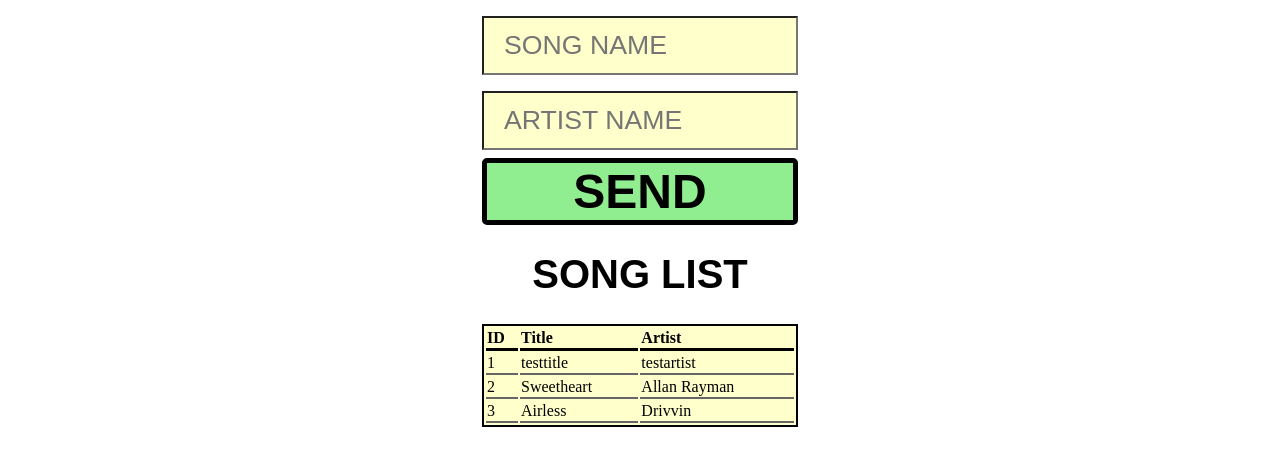
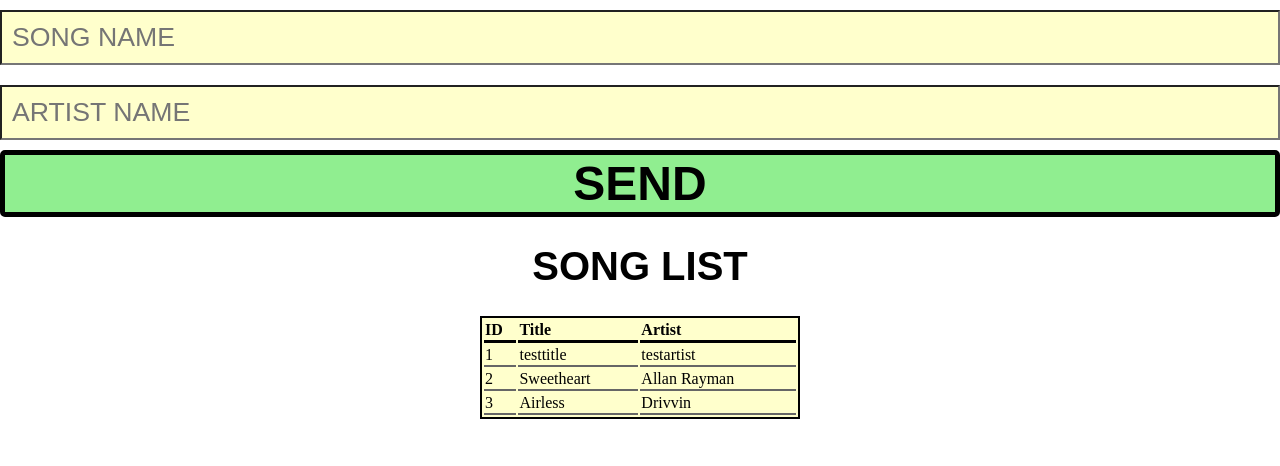
Before and after one commit to SanderCokart/SQL-B2, a PHP site: page / in a window 1280 px wide. Shown: the top 466 px of the page. Run offline with PHP 8.4, Linux system fonts and the light colour scheme; data comes from the database, SQL or seed files in the repository.

Commit message:
bug updates

```diff
--- a/css/master.css
+++ b/css/master.css
@@ -1,3 +1,7 @@
+body{
+    margin: 0px;
+}
+
 table{
     border: 2px solid black;
     background-color: #FFC
@@ -19,13 +23,13 @@ h1{
     text-transform: uppercase;
 }
 
-input[type=text] {
-  width: 25%;
-  padding: 12px 20px;
-  margin: 8px 0;
+input {
+  width: 100%;
+  padding: 10px;
+  margin-top: 10px;
+  margin-bottom: 10px;
   box-sizing: border-box;
   background-color: #FFC;
-  text-transform: uppercase;
   font-family: arial;
   font-size: 20pt;
 }
@@ -33,7 +37,7 @@ input[type=text] {
 
 
 button[type=submit] {
-    width: 25%;
+    width: 100%;
     font-size: 36pt;
     font-family: arial;
     text-transform: uppercase;
```
Also changed, not shown: other parts of css/master.css (+33 -0 lines).
